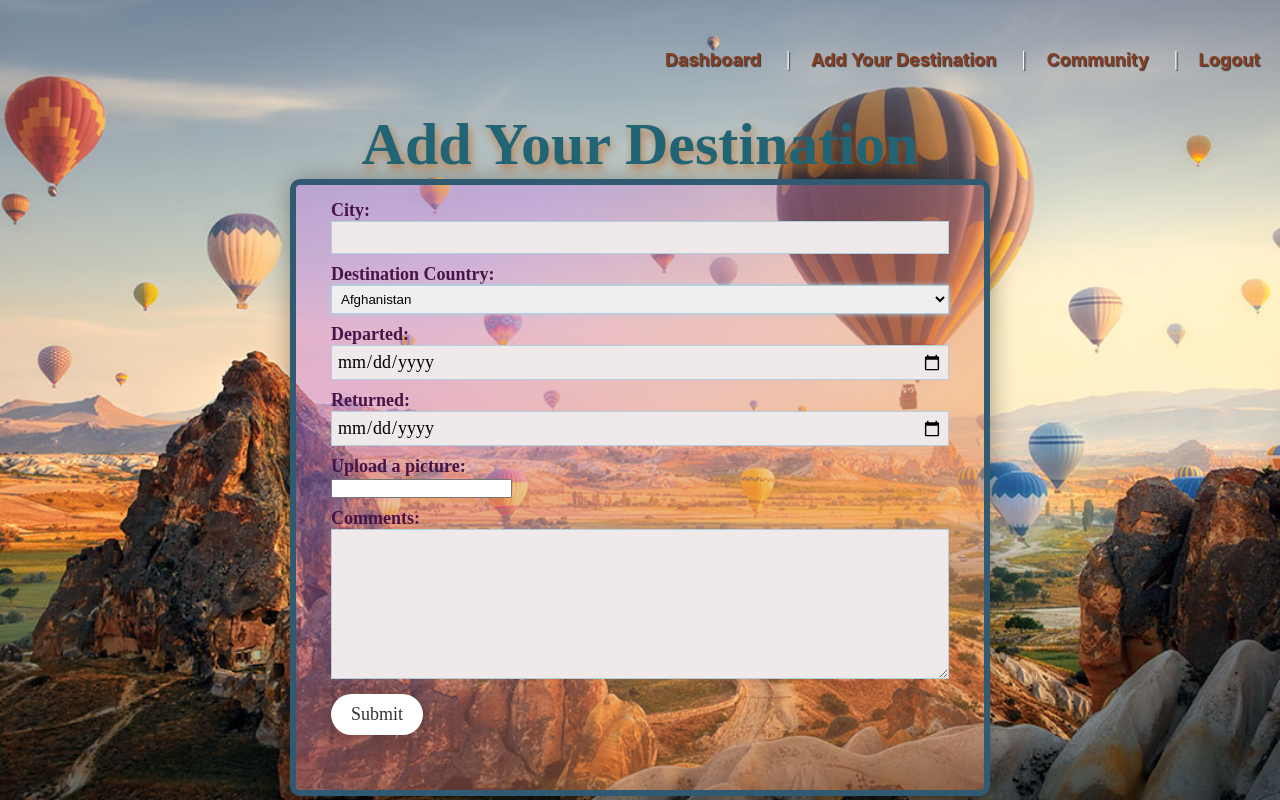
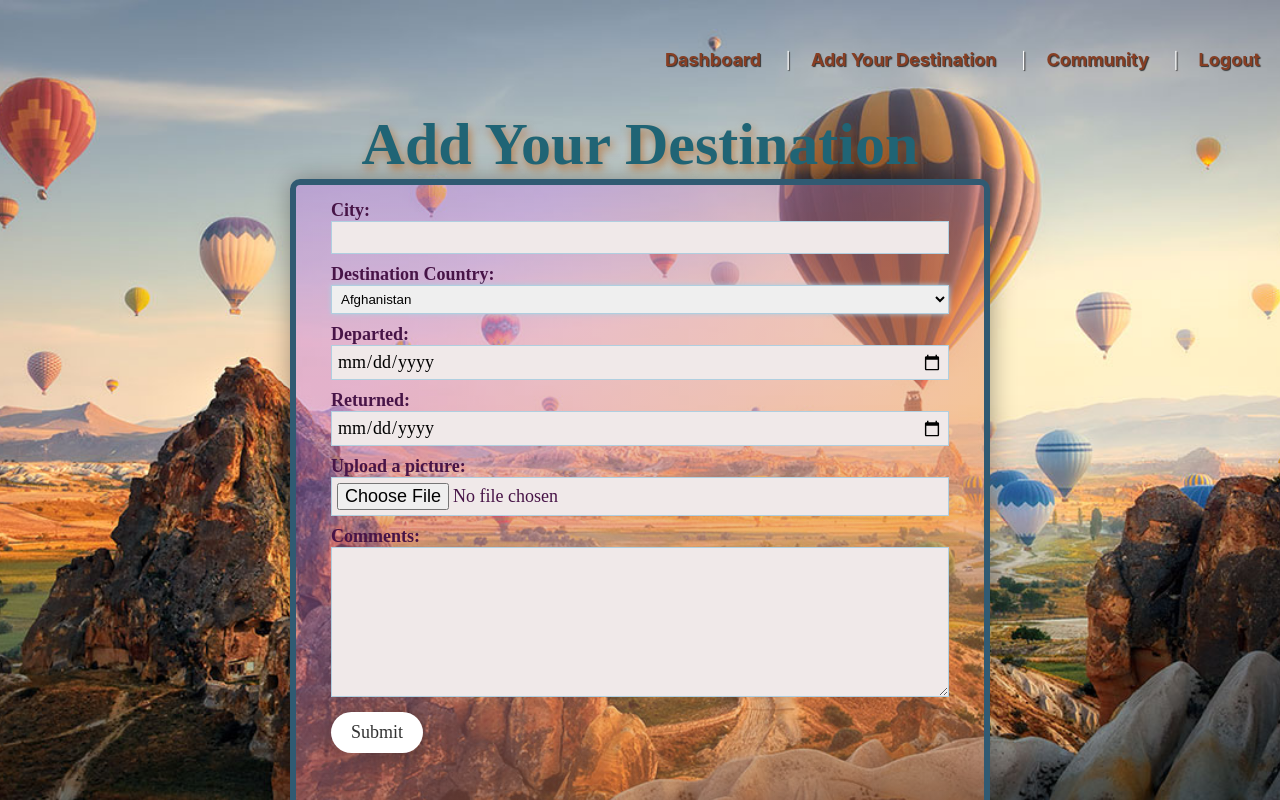
Before and after one commit to JPWallow/MERN_Group_Project, a React (Create React App) app in the folder Travel_Project/client/: page /destinations/new in a window 1280 px wide. Built offline with nearby package versions, Linux system fonts and the light colour scheme.

Commit message:
changes to useEffect for weather api

```diff
--- a/Travel_Project/client/src/components/AddDestination.js
+++ b/Travel_Project/client/src/components/AddDestination.js
@@ -165,15 +165,7 @@ const AddDestination = (props) => {
               <li>
                 <label>Upload a picture:</label>
                 <br />
-                <input type="text"
-                  value={boxArt}
-                  onChange={(e) => {
-                    console.log(e);
-                    console.log(e.target);
-                    console.log(e.target.value);
-                    setBoxArt(e.target.value);
-                  }}/>
-                {/* <input
+                <input
                   type="file"
                   value={boxArt}
                   name="boxArt"
@@ -186,7 +178,7 @@ const AddDestination = (props) => {
                     console.log(e.target.value);
                     setBoxArt(e.target.value);
                   }}
-                /> */}
+                />
               </li>
               <li>
                 <label>Comments:</label>
```
